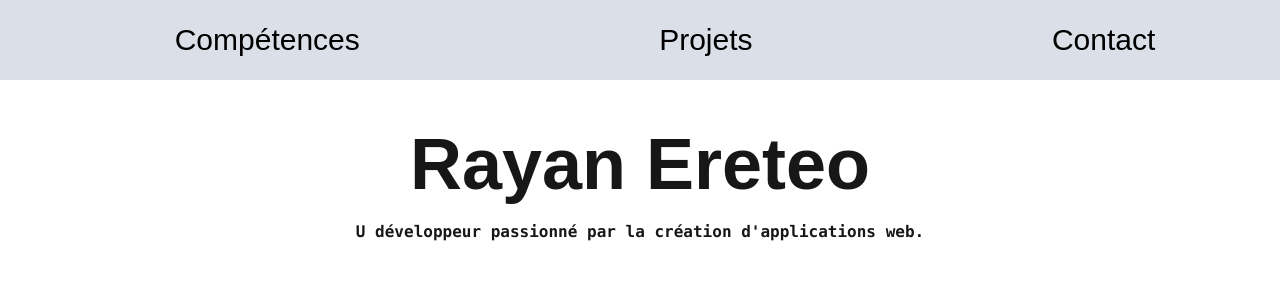
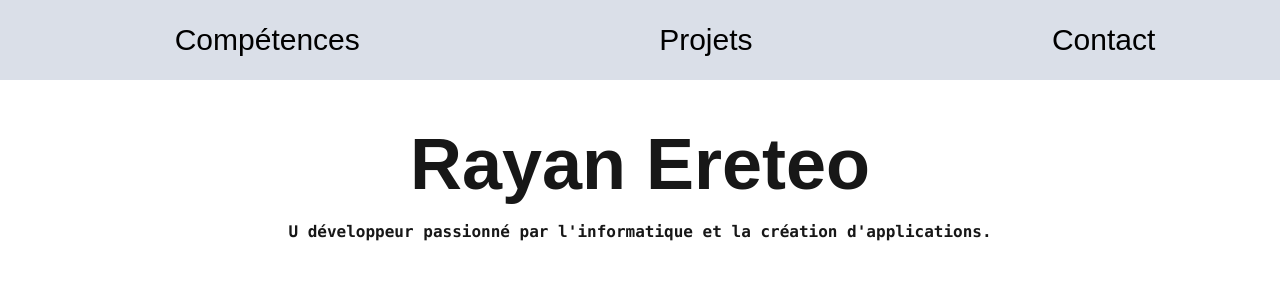
Before and after one commit to RayanEreteo/portfolio, a Next.js app: page / in a window 1280 px wide. Shown: the top 300 px of the page. Built offline with nearby package versions, Linux system fonts and the light colour scheme.

Commit message:
Changement text

```diff
--- a/app/sections/Introduction.tsx
+++ b/app/sections/Introduction.tsx
@@ -4,7 +4,7 @@ function Introduction() {
   return (
     <section id="introduction" className="mt-12 m-auto text-center">
         <h1 className="text-7xl font-bold">Rayan Ereteo</h1>
-        <Typewriter textToWrite="Un développeur passionné par la création d'applications web." typeSpeed={50}/>
+        <Typewriter textToWrite="Un développeur passionné par l'informatique et la création d'applications." typeSpeed={30}/>
         {/* <p className="mt-6">Bienvenue sur mon portfolio où vous trouverez des informations sur mes compétences, mes projets et comment me contacter.</p> */}
     </section>
   )
```
